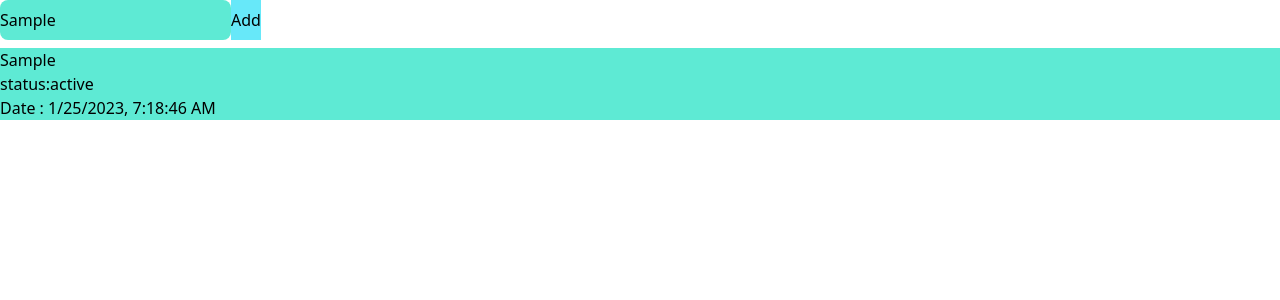
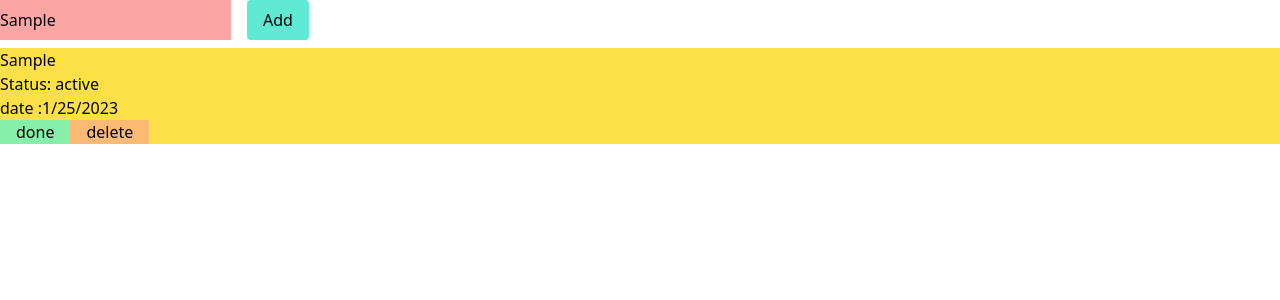
Before and after one commit to soAcademy/workshop-state-and-event, a React (Create React App) app: page / in a window 1280 px wide. Both pictures are taken after typing "Sample" into the empty fields and a click on the button "Add". Shown: the top 300 px of the page. Built offline with nearby package versions, Linux system fonts and the light colour scheme.

Commit message:
ToDoList4

```diff
--- a/src/App0.js
+++ b/src/App0.js
@@ -29,13 +29,13 @@
 // import Effect7 from "./EffectsAnswer/Effect7";
 // import Effect103 from "./Effects/effect103";
 // import LocalStorage4 from "./LocalStorage/LocalStorage4";
-import ToDoList3 from "./ToDolist/ToDoList3"
+import ToDoList4 from "./ToDolist/ToDoList4"
 
 
 const App = () => {
   return (
     <div>
-      <ToDoList3/>
+      <ToDoList4/>
 
     </div>
   );
--- /dev/null
+++ b/src/ToDolist/ToDoList4.js
@@ -0,0 +1,88 @@
+import React, {useState, useEffect} from 'react';
+
+const ToDoList4 = ()=>{
+  const _tasks = JSON.parse(localStorage.getItem('keyTasks'))??[];
+  console.log('_tasks :',_tasks);
+  const[finalTasks,setFinalTasks] = useState(_tasks);
+
+  const updateTasks =(newTasks)=>{
+    console.log('newTasks',newTasks);
+    localStorage.setItem(
+      'keyTasks',
+    JSON.stringify(newTasks.sort((a,b)=>b.id-a.id))
+    );
+    setFinalTasks(newTasks);
+  };
+  const addTask = (e)=>{
+    e.preventDefault();
+    const _tasks = JSON.parse(localStorage.getItem("keyTasks"))??[];
+    console.log(e.target["keyTasks"].value);
+    const newTasks =[
+      ..._tasks,
+      {
+        id: new Date().getTime(),
+        valueTasks: e.target["keyTasks"].value,
+        datetime: new Date(),
+        status: "active",
+      }
+    ]
+
+    updateTasks(newTasks);
+  };
+  const doneTask = (id)=>{
+    const targetTask = finalTasks.filter(r=>r.id === id)[0];
+    const newTasks = [
+      ...finalTasks.filter((r)=>r.id !== id),
+      {
+        id,
+        valueTasks : targetTask.task,
+        datetime: targetTask.datetime,
+        status: "done",
+      }
+    ];
+
+    updateTasks(newTasks);
+  };
+  const deleteTask = (id)=>{
+    const newTasks = finalTasks.filter((r)=>r.id !== id);
+    updateTasks(newTasks);
+  };
+  return (
+  <>
+    <form onSubmit={(e)=>addTask(e)}>
+    <input
+      type="text"
+      id="keyTasks"
+      className="bg-red-300 py-2 mr-4"
+    />
+      <button
+        type='submit'
+        className='px-4 py-2 bg-teal-300 rounded'>
+        Add
+      </button>
+    </form>
+    <div>
+      {finalTasks?.map(r=>(
+        <div className='bg-yellow-300 mt-2'>
+        <h1>{r.valueTasks}</h1>
+        <div>Status: {r.status}</div>
+        <div>date :{new Date(r.datetime).toLocaleDateString()}</div>
+        <div>
+          <button
+            className='bg-green-300 px-4'
+            onClick={()=>doneTask(r.id)}>
+              done
+          </button>
+          <button
+            className='bg-orange-300 px-4'
+            onClick={()=>deleteTask(r.id)}>
+              delete
+            </button>
+        </div>
+        </div>
+
+      ))}
+    </div>
+  </>);
+};
+export default ToDoList4;
```
Also changed, not shown: src/ToDolist/ToDoList2.js (line endings or trailing spaces).
